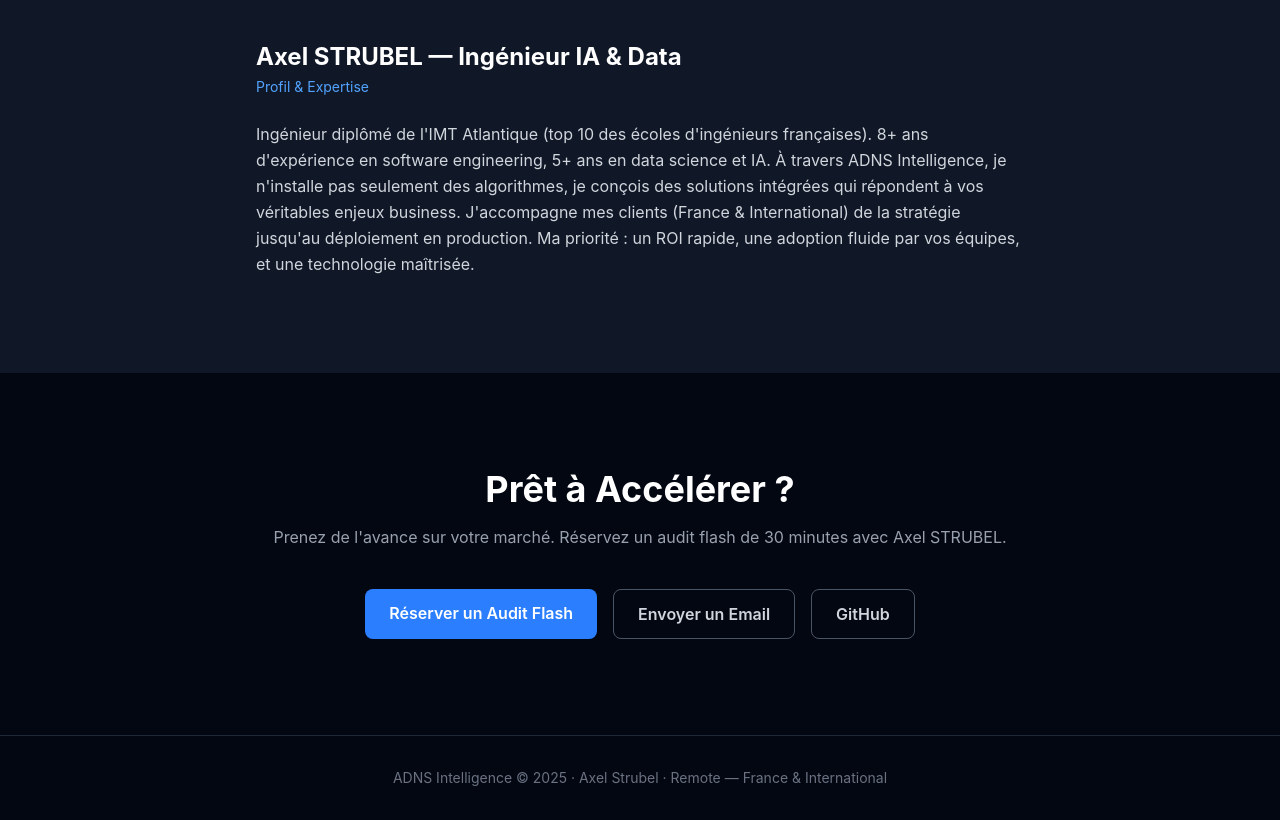
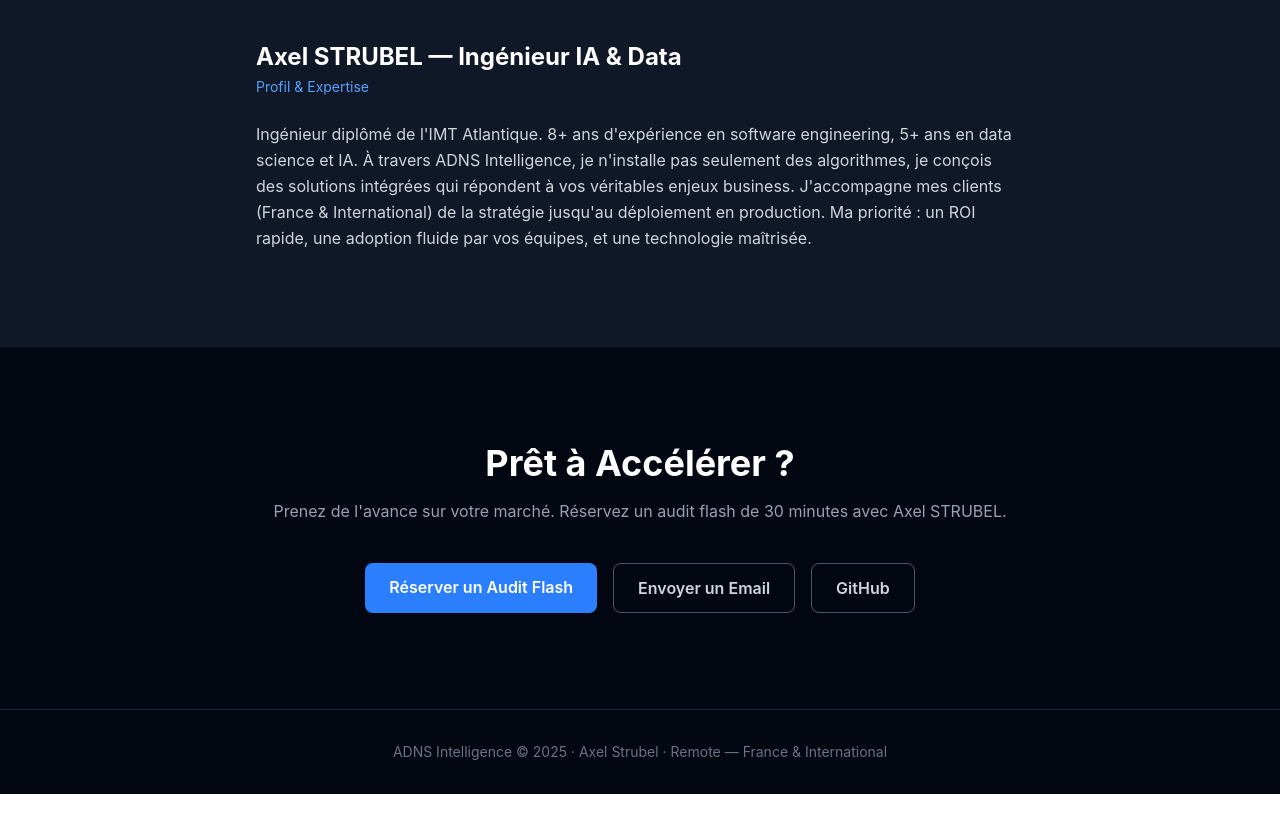
Before and after one commit to AxelStbl/portfolio, a React (Vite) app: page / in a window 1280 px wide. Shown: the part 2740-3560 px from the top of the page. After the commit the page ends 3534 px from the top, so only its background shows below. Built offline with nearby package versions, Linux system fonts and the light colour scheme.

Commit message:
Remove school ranking mention from FR about section

```diff
--- a/src/portfolioData.js
+++ b/src/portfolioData.js
@@ -132,7 +132,7 @@
     about: {
       title: "Axel STRUBEL — Ingénieur IA & Data",
       subtitle: "Profil & Expertise",
-      content: "Ingénieur diplômé de l'IMT Atlantique (top 10 des écoles d'ingénieurs françaises). 8+ ans d'expérience en software engineering, 5+ ans en data science et IA. À travers ADNS Intelligence, je n'installe pas seulement des algorithmes, je conçois des solutions intégrées qui répondent à vos véritables enjeux business. J'accompagne mes clients (France & International) de la stratégie jusqu'au déploiement en production. Ma priorité : un ROI rapide, une adoption fluide par vos équipes, et une technologie maîtrisée."
+      content: "Ingénieur diplômé de l'IMT Atlantique. 8+ ans d'expérience en software engineering, 5+ ans en data science et IA. À travers ADNS Intelligence, je n'installe pas seulement des algorithmes, je conçois des solutions intégrées qui répondent à vos véritables enjeux business. J'accompagne mes clients (France & International) de la stratégie jusqu'au déploiement en production. Ma priorité : un ROI rapide, une adoption fluide par vos équipes, et une technologie maîtrisée."
     },
 
     services: {
```
